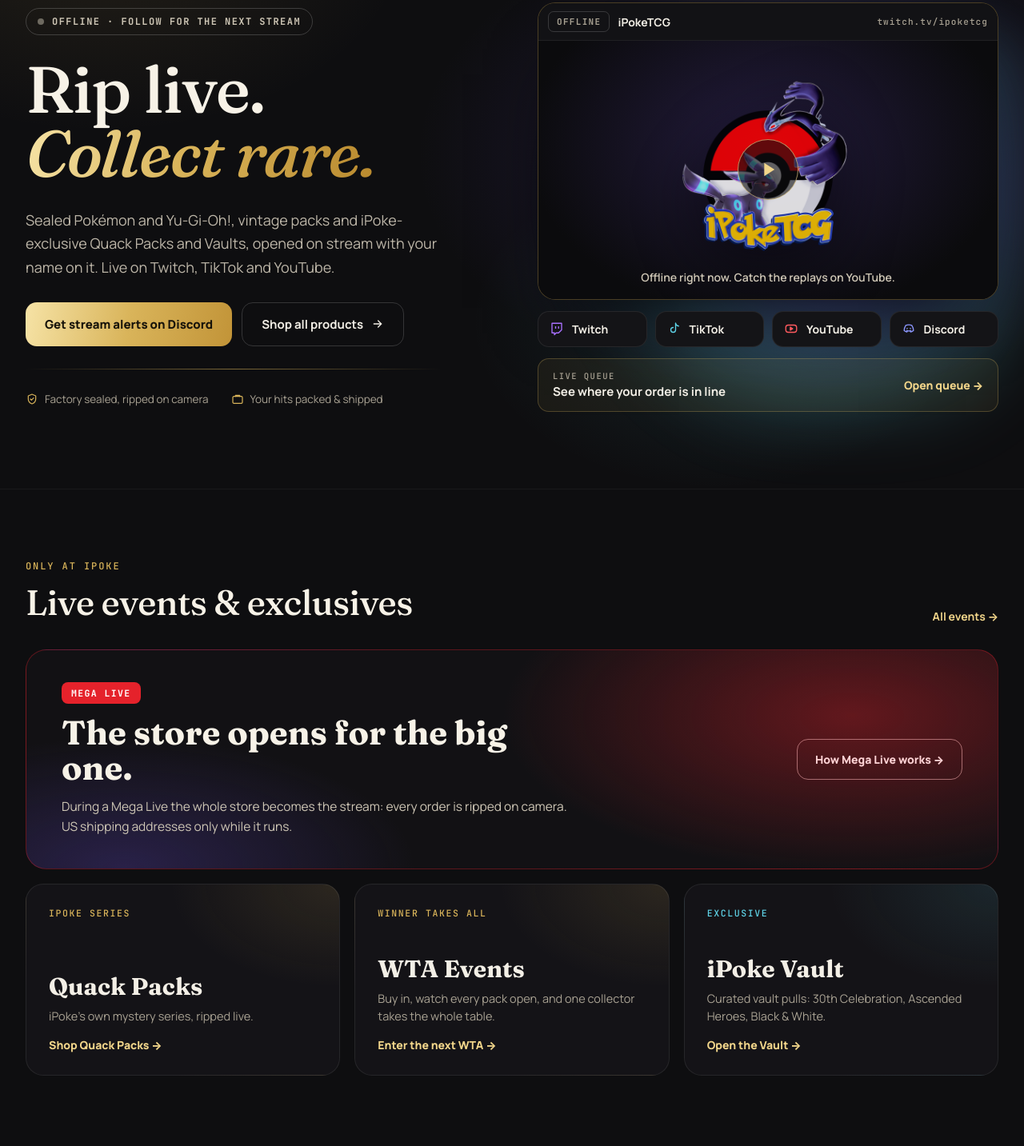
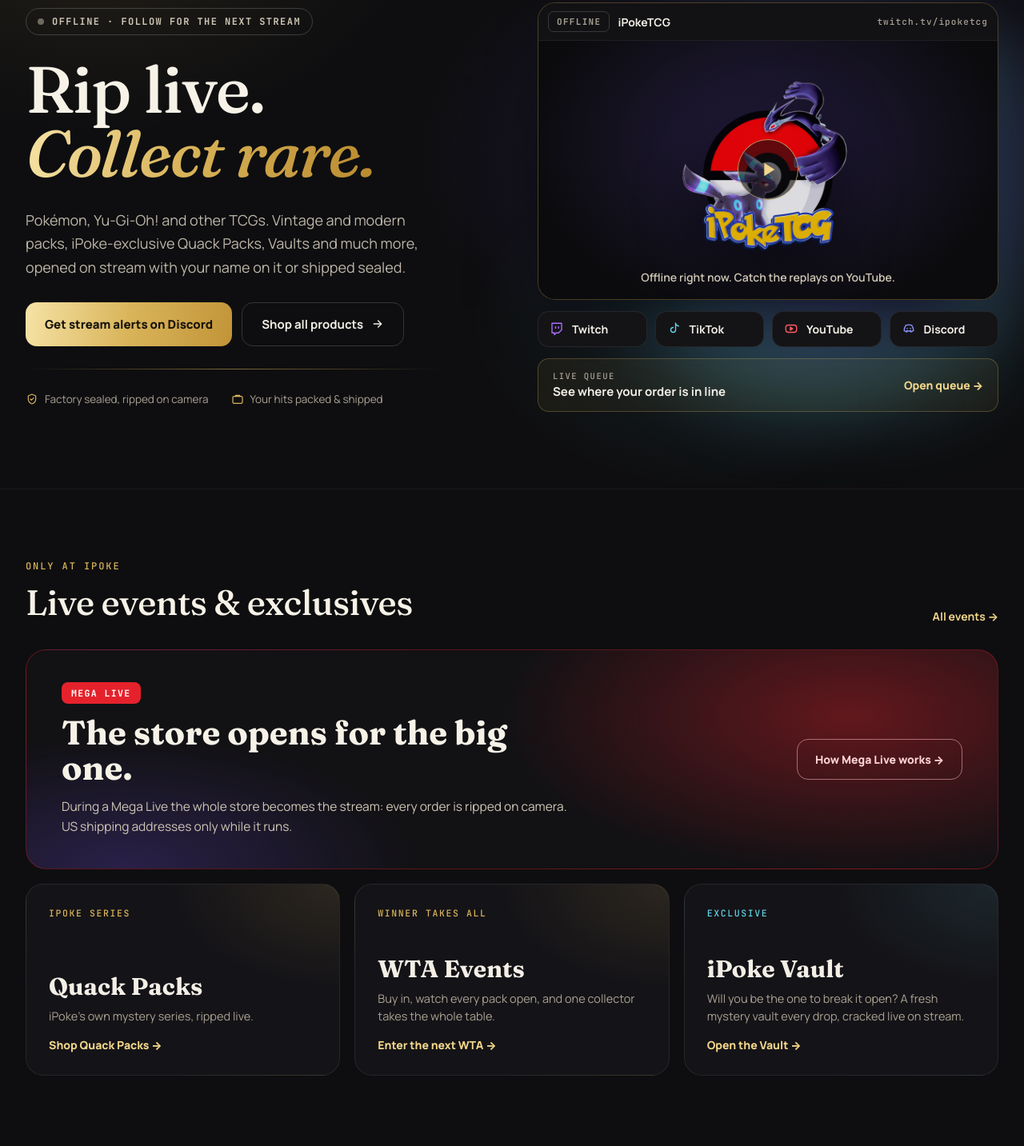
Before and after one commit to zachk-cell/ipoke-theme-mockup, a plain HTML site: page index.html in a window 1280 px wide. Shown: the part 227-1660 px from the top of the page at 80% size. Drawn offline with Linux system fonts and the light colour scheme; a script that the page names is missing.

Commit message:
Add files via upload

```diff
--- a/index.html
+++ b/index.html
@@ -84,7 +84,7 @@ a{color:#F3EFE6;text-decoration:none}a:hover{color:#F1D58A}
           <span style="align-self: flex-start; display: inline-flex; align-items: center; gap: 10px; padding: 8px 14px; border-radius: 999px; border: 1px solid rgba(255,255,255,.18); color: #CFC7B6; font-family: 'JetBrains Mono', ui-monospace, monospace; font-size: 12px; font-weight: 700; letter-spacing: .12em; text-transform: uppercase"><span style="width: 8px; height: 8px; border-radius: 50%; background: #6E6A60"></span>Offline · follow for the next stream</span>
         </span>
         <h1 style="margin: 0; font-family: Fraunces, Georgia, serif; font-weight: 500; font-size: clamp(52px, 6.4vw, 92px); line-height: .98; letter-spacing: -.02em; color: #F7F2E7">Rip live.<br><span class="gold-text" style="font-style: italic; font-weight: 500">Collect rare.</span></h1>
-        <p style="margin: 0; max-width: 520px; font-size: 18px; line-height: 1.65; color: #BDB6A8">Sealed Pokémon and Yu-Gi-Oh!, vintage packs and iPoke-exclusive Quack Packs and Vaults, opened on stream with your name on it. Live on Twitch, TikTok and YouTube.</p>
+        <p style="margin: 0; max-width: 520px; font-size: 18px; line-height: 1.65; color: #BDB6A8">Pokémon, Yu-Gi-Oh! and other TCGs. Vintage and modern packs, iPoke-exclusive Quack Packs, Vaults and much more, opened on stream with your name on it or shipped sealed.</p>
         <div style="display: flex; gap: 12px; flex-wrap: wrap">
           <span class="when-live" style="display:contents">
             <a class="btn-gold gold-fill" href="#live" style="display: inline-flex; align-items: center; gap: 10px; padding: 16px 24px; border-radius: 14px; font-weight: 800; font-size: 15px; color: #17130A">
@@ -186,7 +186,7 @@ a{color:#F3EFE6;text-decoration:none}a:hover{color:#F1D58A}
           <span style="font-family: 'JetBrains Mono', ui-monospace, monospace; font-size: 11.5px; letter-spacing: .14em; color: #5FD4E8">EXCLUSIVE</span>
           <div style="display: flex; flex-direction: column; gap: 8px">
             <span style="font-family: Fraunces, Georgia, serif; font-size: 30px; font-weight: 600">iPoke Vault</span>
-            <span style="font-size: 14.5px; line-height: 1.55; color: #A9A293">Curated vault pulls: 30th Celebration, Ascended Heroes, Black &amp; White.</span>
+            <span style="font-size: 14.5px; line-height: 1.55; color: #A9A293">Will you be the one to break it open? A fresh mystery vault every drop, cracked live on stream.</span>
             <span style="margin-top: 6px; font-weight: 800; font-size: 14px; color: #F1D58A">Open the Vault →</span>
           </div>
         </a>
```
